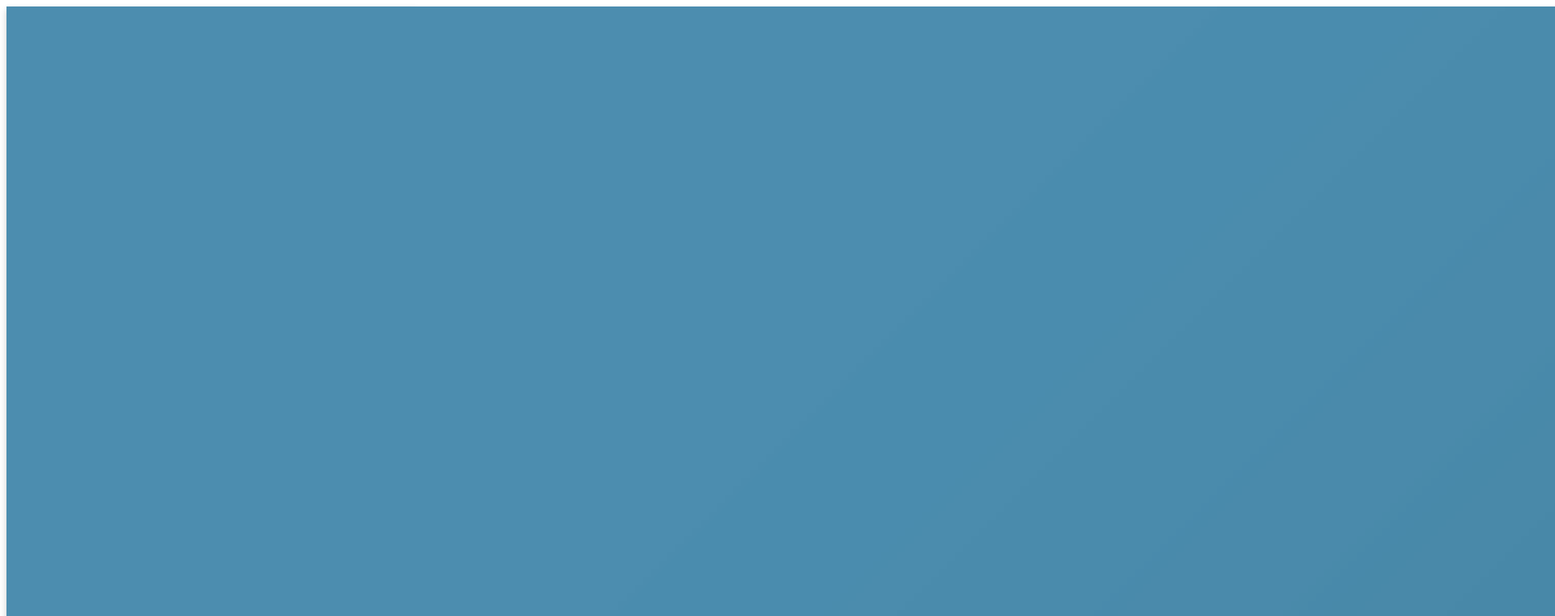
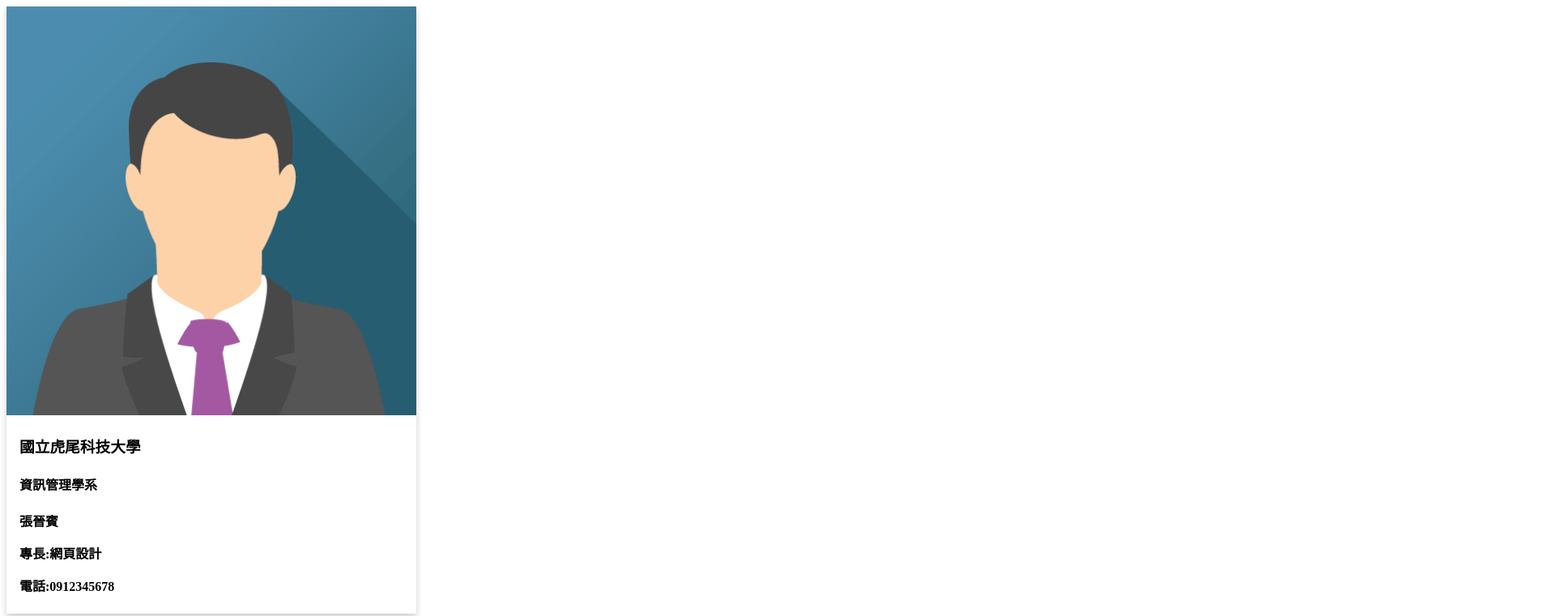
Before and after one commit to a27237644/index, a plain HTML site: page index.html in a window 1280 px wide. Shown: the top 761 px of the page at 81% size, 1920 px wide, since content can reach past the window. Drawn offline with Linux system fonts and the light colour scheme.

Commit message:
Update index.html

```diff
--- a/index.html
+++ b/index.html
@@ -7,7 +7,7 @@
 
 <body>
         <div class="card">
-                <img src="img_avatar.png" alt="Avatar" style="width:1000%">
+                <img src="img_avatar.png" alt="Avatar" style="width:100%">
                 <div class="container">
                   <h3><b>國立虎尾科技大學</b></h3>
                   <h4><b>資訊管理學系</b></h4>
```
